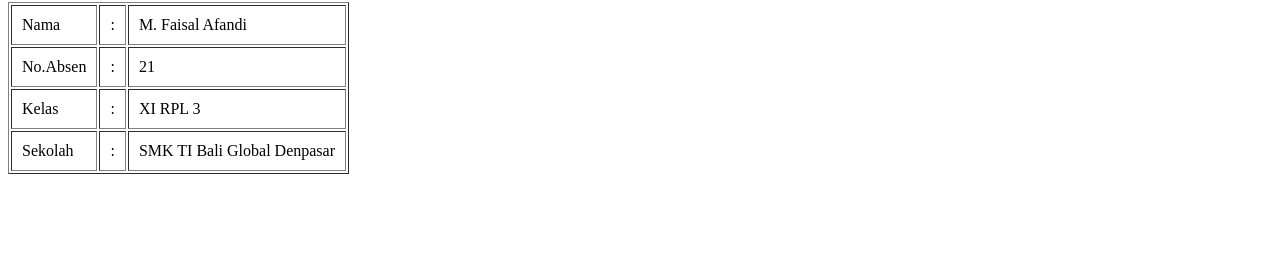
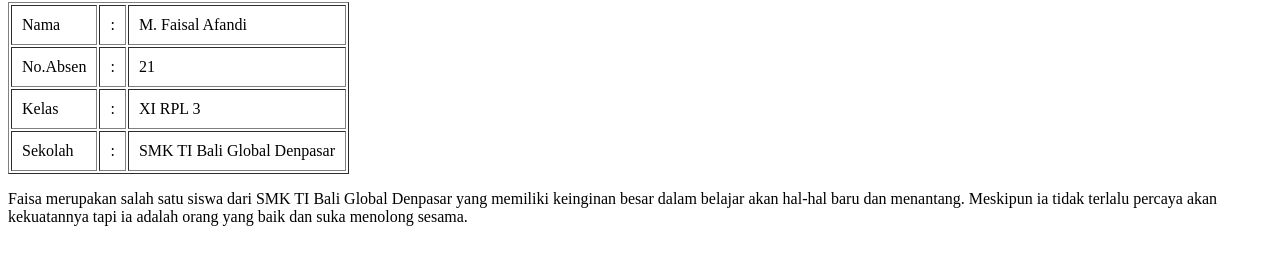
Before and after one commit to faisalafandi21/try-git-remote, a plain HTML site: page index.html in a window 1280 px wide. Shown: the part 78-342 px from the top of the page. Drawn offline with Linux system fonts and the light colour scheme.

Commit message:
Menambahkan deskripsi paragraph di index.html

```diff
--- a/index.html
+++ b/index.html
@@ -31,5 +31,9 @@
 		</tr>
 	</table>
 
+	<p>
+		Faisa merupakan salah satu siswa dari SMK TI Bali Global Denpasar yang memiliki keinginan besar dalam belajar akan hal-hal baru dan menantang. Meskipun ia tidak terlalu percaya akan kekuatannya tapi ia adalah orang yang baik dan suka menolong sesama.
+	</p>
+
 </body>
 </html>
```
